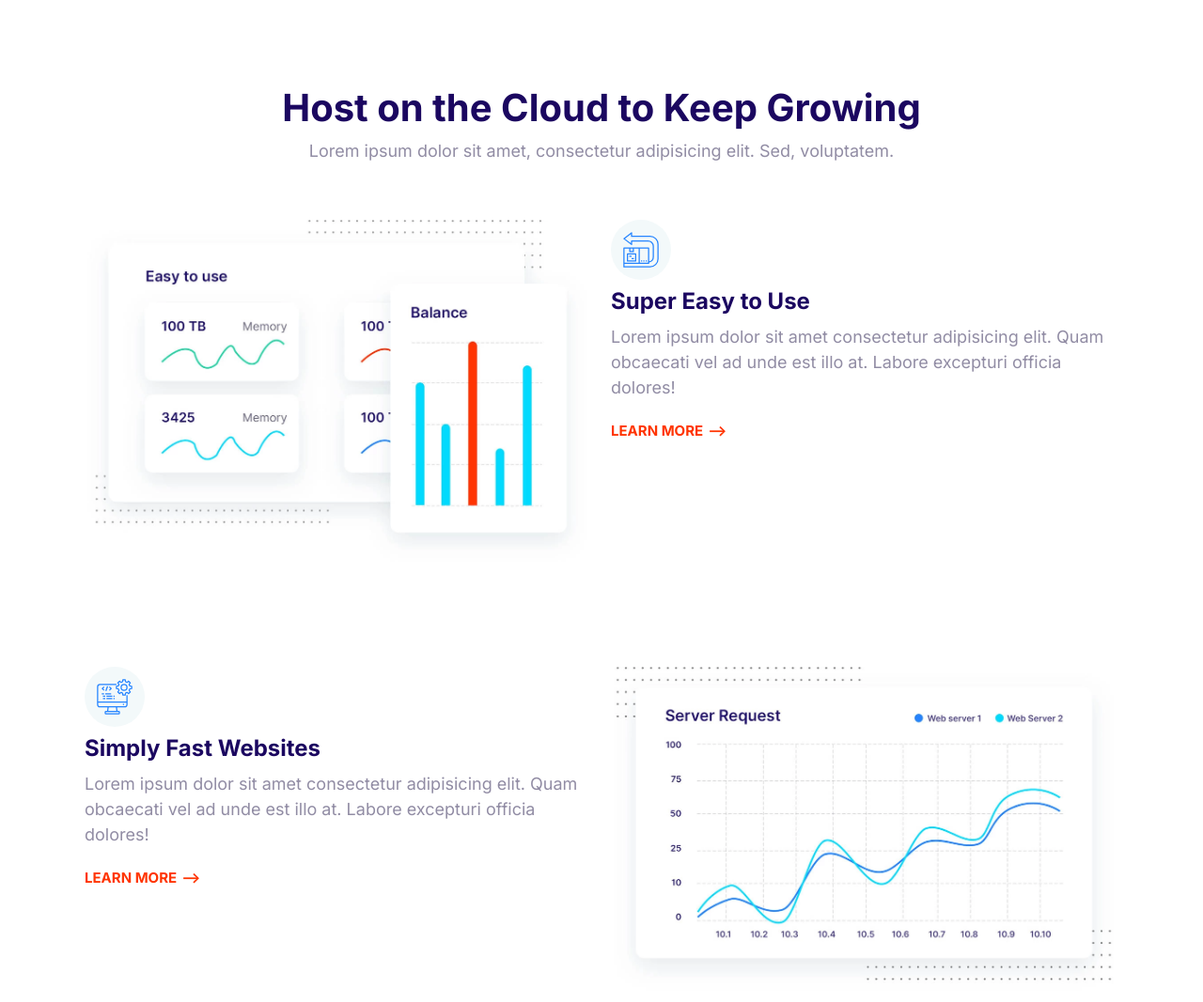
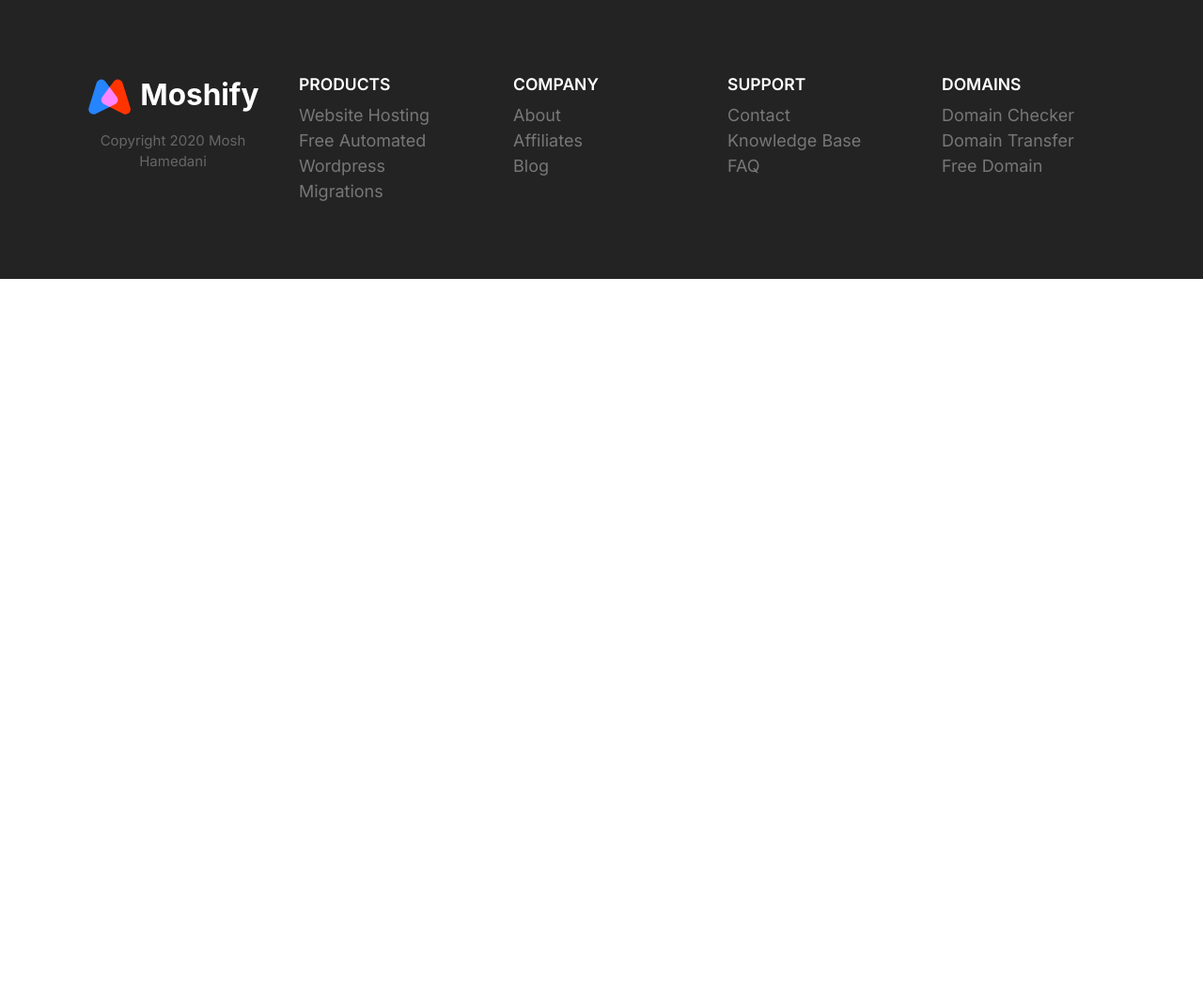
Before and after one commit to KaleemAhmed123/Shaamify-Page, a plain HTML site: page index.html in a window 1280 px wide. Shown: the top 1067 px of the page at 94% size. After the commit the page ends 800 px from the top, so only its background shows below. Drawn offline with Linux system fonts and the light colour scheme.

Commit message:
Done with the last footer section.

```diff
--- a/css/style.css
+++ b/css/style.css
@@ -16,6 +16,11 @@
 *::after,
 *::before {
     box-sizing: border-box;
+}
+
+::selection {
+    background: var(--color-primary);
+    color: #fff;
 }
 
 html {
@@ -47,6 +52,7 @@ h2 {
 
 h3 {
     font-size: 3rem;
+    font-weight: 500;
 }
 
 p {
@@ -140,7 +146,6 @@ a {
 .list {
     list-style: none;
     padding-left: 0;
-    color: var(--color-heading);
     /* font-weight: bold; */
 }
 
@@ -152,6 +157,7 @@ a {
 .list--tick {
     list-style-image: url(../icons/tick.svg);
     padding-left: 3rem;
+    color: var(--color-heading);
 }
 
 .list--tick .list__item {
@@ -454,6 +460,7 @@ a {
 
 .media {
     display: flex;
+    margin-bottom: 4rem;
 }
 
 .media__title {
@@ -540,7 +547,7 @@ a {
 /* ==== Testimonials ==== */
 
 .testimonial {
-    padding: 3rem;
+    padding: 2rem;
 }
 
 .testimonial__image {
@@ -556,6 +563,10 @@ a {
     position: absolute;
     top: 3rem;
     right: -3rem;
+}
+
+.quote {
+    font-size: 2rem;
 }
 
 @media screen and (min-width: 768px) {
@@ -659,6 +670,7 @@ a {
 
 .block__header {
     text-align: center;
+    /* margin-bottom: 4rem; */
 }
 
 .block__heading {
@@ -670,18 +682,20 @@ a {
     color: #7b858b;
 }
 
-.block--dark .block__heading {
+.block--dark h1,
+.block--dark h2,
+.block--dark h3 {
     color: #fff;
 }
 
 .block--skewed-right {
     padding-bottom: calc(var(--padding-vertical) + 4rem);
-    clip-path: polygon(0% 0%, 100% 0%, 100% 100%, 0% 80%);
+    clip-path: polygon(0% 0%, 100% 0%, 100% 100%, 0% 90%);
 }
 
 .block--skewed-left {
     padding-bottom: calc(var(--padding-vertical) + 4rem);
-    clip-path: polygon(0% 0%, 100% 0%, 100% 80%, 0% 100%);
+    clip-path: polygon(0% 0%, 100% 0%, 100% 90%, 0% 100%);
 }
 
 
@@ -752,10 +766,6 @@ a {
 
 
 /* ==== hero ==== */
-
-.hero {
-    clip-path: polygon(0% 0%, 100% 0%, 100% 90%, 0% 100%);
-}
 
 .hero__tagline {
     font-size: 2rem;
@@ -851,3 +861,111 @@ a {
         order: 2;
     }
 }
+
+
+/* ==== Showcase Block */
+
+.block-showcase__image>img {
+    width: 100%;
+}
+
+@media screen and (min-width: 768px) {
+    .block-showcase .grid {
+        gap: 3rem;
+        /* grid-template-columns: 1fr 1fr; */
+        grid-template-columns: 50% 50%;
+        /*width not determined by cntent*/
+        margin-top: 4rem;
+    }
+    .block-showcase__image {
+        /* width: auto;
+        max-width: 650px; */
+        /* grid takes picture elem*/
+        justify-self: end;
+    }
+    .block-showcase__image>img {
+        width: auto;
+        max-width: 650px;
+    }
+}
+
+
+/*  */
+
+@media screen and (max-width: 500px) {
+    .block-showcase {
+        font-size: 18px;
+    }
+}
+
+
+/* ==== Footer ==== */
+
+.footer {
+    background: #232323;
+}
+
+.footer a {
+    color: #777;
+    transition: color 0.3s;
+}
+
+.footer a:hover {
+    color: #fff;
+}
+
+.footer__section {
+    padding: 2rem;
+    border-bottom: 1px solid #393939;
+}
+
+.footer__heading {
+    text-transform: uppercase;
+    font-weight: 600;
+}
+
+.footer__section .list {
+    margin: 0;
+}
+
+.footer__brand {
+    margin-top: 5rem;
+    text-align: center;
+}
+
+.footer__brand>img {
+    width: 100%;
+    max-width: 220px;
+}
+
+.footer__copyright {
+    font-size: 2.1rem;
+    color: #fff;
+    opacity: 0.3;
+}
+
+@media screen and (min-width: 768px) {
+    .footer__sections {
+        grid-template-columns: repeat(auto-fit, minmax(10rem, 1fr));
+    }
+    .footer .collapsible__chevron {
+        display: none;
+    }
+    .footer .collapsible__content {
+        opacity: 1;
+        max-height: 100%;
+    }
+    .footer__brand {
+        order: -1;
+        margin-top: 1.5rem;
+    }
+    .footer__copyright {
+        font-size: 1.5rem;
+    }
+    .footer__section {
+        border: 0;
+    }
+    .footer__heading {
+        font-size: 1.75rem;
+    }
+}
--- a/index.html
+++ b/index.html
@@ -13,95 +13,75 @@
 </head>
 
 <body>
-    <section class="block container">
-        <header class="block__header">
-            <h2>Host on the Cloud to Keep Growing</h2>
-            <p>
-                Lorem ipsum dolor sit amet, consectetur adipisicing elit. Sed, voluptatem.
-            </p>
-        </header>
-        <!-- first -->
-        <article class="grid grid--cols-2 feature">
-            <div class="feature__content">
-                <span class="icon-container">
-            <svg class="icon icon--primary">
-              <use xlink:href="images/sprite.svg#easy"></use>
+    <!--  -->
+    <footer class="block block--dark footer">
+        <div class="container grid footer__sections">
+            <section class="collapsible collapsible--expanded footer__section">
+                <header class="collapsible__header">
+                    <h2 class="collapsible__heading footer__heading">Products</h2>
+                    <svg class="icon icon--white collapsible__chevron">
+              <use xlink:href="images/sprite.svg#chevron"></use>
             </svg>
-          </span>
-                <h3 class="feature__heading">Super Easy to Use</h3>
-                <p>
-                    Lorem ipsum dolor sit amet consectetur adipisicing elit. Quam obcaecati vel ad unde est illo at. Labore excepturi officia dolores!
-                </p>
-                <a href="#" class="link-arrow">Learn More</a>
-            </div>
-            <picture>
-                <source type="image/webp" srcset="images/easy@2x.webp 1x, images/easy@2x.webp 2x" />
-                <source type="image/jpg" srcset="images/easy.jpg 1x, images/easy@2x.jpg 2x" />
-                <img class="feature__image" src="images/easy@2x.jpg" alt="" />
-            </picture>
-        </article>
-        <!-- second -->
-        <article class="grid grid--cols-2 feature">
-            <div class="feature__content">
-                <span class="icon-container">
-            <svg class="icon icon--primary">
-              <use xlink:href="images/sprite.svg#computer"></use>
+                </header>
+                <div class="collapsible__content">
+                    <ul class="list">
+                        <li><a href="#">Website Hosting</a></li>
+                        <li><a href="#">Free Automated Wordpress</a></li>
+                        <li><a href="#">Migrations</a></li>
+                    </ul>
+                </div>
+            </section>
+            <section class="collapsible footer__section">
+                <header class="collapsible__header">
+                    <h2 class="collapsible__heading footer__heading">Company</h2>
+                    <svg class="icon icon--white collapsible__chevron">
+              <use xlink:href="images/sprite.svg#chevron"></use>
             </svg>
-          </span>
-                <h3 class="feature__heading">Simply Fast Websites</h3>
-                <p>
-                    Lorem ipsum dolor sit amet consectetur adipisicing elit. Quam obcaecati vel ad unde est illo at. Labore excepturi officia dolores!
-                </p>
-                <a href="#" class="link-arrow">Learn More</a>
-            </div>
-            <picture>
-                <source type="image/webp" srcset="images/fast@2x.webp 1x, images/fast@2x.webp 2x" />
-                <source type="image/jpg" srcset="images/fast.jpg 1x, images/fast@2x.jpg 2x" />
-                <img class="feature__image" src="images/fast@2x.jpg" alt="" />
-            </picture>
-        </article>
-        <!-- third -->
-        <article class="grid grid--cols-2 feature">
-            <div class="feature__content">
-                <span class="icon-container">
-            <svg class="icon icon--primary">
-              <use xlink:href="images/sprite.svg#wordpress"></use>
+                </header>
+                <div class="collapsible__content">
+                    <ul class="list">
+                        <li><a href="#">About</a></li>
+                        <li><a href="#">Affiliates</a></li>
+                        <li><a href="#">Blog</a></li>
+                    </ul>
+                </div>
+            </section>
+            <section class="collapsible footer__section">
+                <header class="collapsible__header">
+                    <h2 class="collapsible__heading footer__heading">Support</h2>
+                    <svg class="icon icon--white collapsible__chevron">
+              <use xlink:href="images/sprite.svg#chevron"></use>
             </svg>
-          </span>
-                <h3 class="feature__heading">Wordpress Made Easy</h3>
-                <p>
-                    Lorem ipsum dolor sit amet consectetur adipisicing elit. Quam obcaecati vel ad unde est illo at. Labore excepturi officia dolores!
-                </p>
-                <a href="#" class="link-arrow">Learn More</a>
-            </div>
-            <picture>
-                <source type="image/webp" srcset="images/wordpress@2x.webp 1x, images/wordpress@2x.webp 2x" />
-                <source type="image/jpg" srcset="images/wordpress.jpg 1x, images/wordpress@2x.jpg 2x" />
-                <img class="feature__image" src="images/wordpress@2x.jpg" alt="" />
-            </picture>
-        </article>
-        <!-- fourth -->
-        <article class="grid grid--cols-2 feature">
-            <div class="feature__content">
-                <span class="icon-container">
-            <svg class="icon icon--primary">
-              <use xlink:href="images/sprite.svg#clock"></use>
+                </header>
+                <div class="collapsible__content">
+                    <ul class="list">
+                        <li><a href="#">Contact</a></li>
+                        <li><a href="#">Knowledge Base</a></li>
+                        <li><a href="#">FAQ</a></li>
+                    </ul>
+                </div>
+            </section>
+            <section class="collapsible footer__section">
+                <header class="collapsible__header">
+                    <h2 class="collapsible__heading footer__heading">Domains</h2>
+                    <svg class="icon icon--white collapsible__chevron">
+              <use xlink:href="images/sprite.svg#chevron"></use>
             </svg>
-          </span>
-                <h3 class="feature__heading">24/7 Expert Support</h3>
-                <p>
-                    Lorem ipsum dolor sit amet consectetur adipisicing elit. Quam obcaecati vel ad unde est illo at. Labore excepturi officia dolores!
-                </p>
-                <a href="#" class="link-arrow">Learn More</a>
-            </div>
-            <picture>
-                <source type="image/webp" srcset="images/support@2x.webp 1x, images/support@2x.webp 2x" />
-                <source type="image/jpg" srcset="images/support.jpg 1x, images/support@2x.jpg 2x" />
-                <img class="feature__image" src="images/support@2x.jpg" alt="" />
-            </picture>
-        </article>
-        <!-- end -->
-    </section>
+                </header>
+                <div class="collapsible__content">
+                    <ul class="list">
+                        <li><a href="#">Domain Checker</a></li>
+                        <li><a href="#">Domain Transfer</a></li>
+                        <li><a href="#">Free Domain</a></li>
+                    </ul>
+                </div>
+            </section>
+            <section class="footer__brand">
+                <img src="images/logo.svg" alt="" />
+                <p class="footer__copyright">Copyright 2020 Mosh Hamedani</p>
+            </section>
+        </div>
+    </footer>
 
     <script src="js/main.js"></script>
 </body>
```
Also changed, not shown: components/showcase-block.html (added, +59 -0 lines).
